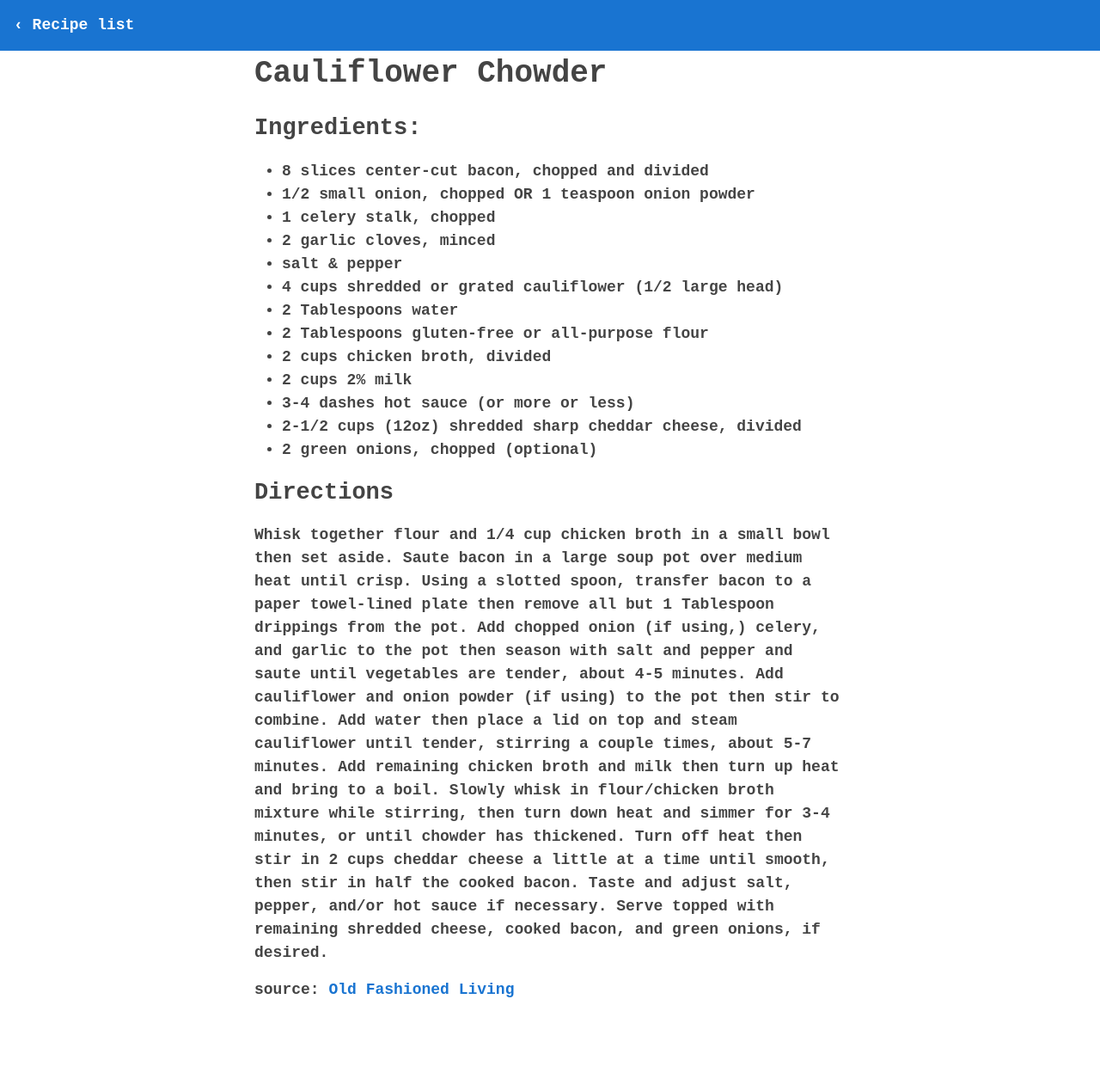
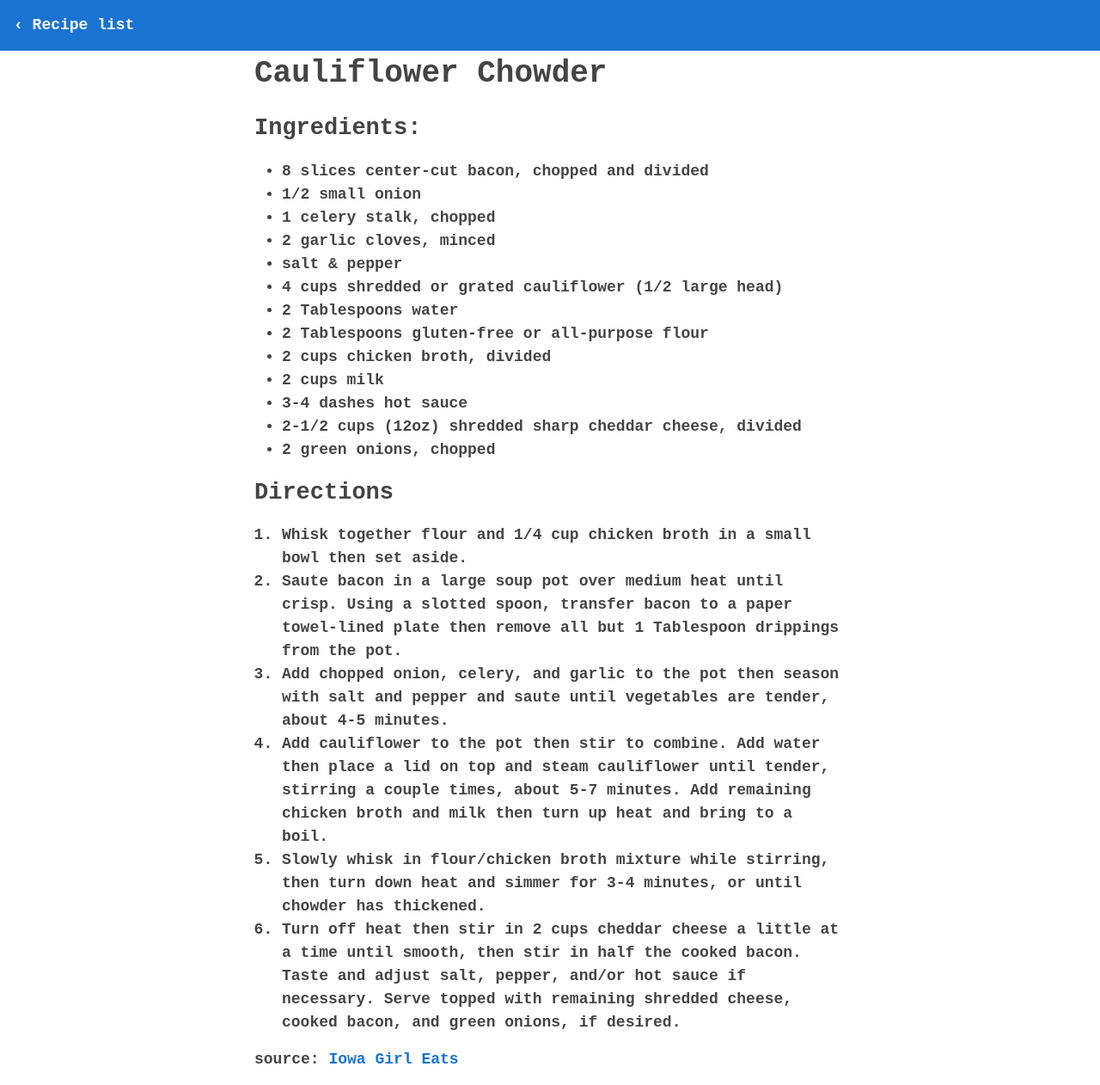
Before and after one commit to mattsugihara/recipes, a Jekyll site: the page built from _posts/2014-01-01-Cauliflower-Chowder.md, in a window 1280 px wide. Shown: the whole page at 86% size. Built offline with Jekyll 4.4.1, drawn with Linux system fonts in a browser that asks for light colours; some web fonts are replaced; before the commit the page ends 1181 px from its top, so only the background shows below that.

Commit message:
automatic push

```diff
--- a/_posts/2014-01-01-Cauliflower-Chowder.md
+++ b/_posts/2014-01-01-Cauliflower-Chowder.md
@@ -3,7 +3,7 @@ layout: recipe
 ---
 ##Ingredients:
 - 8 slices center-cut bacon, chopped and divided
-- 1/2 small onion, chopped OR 1 teaspoon onion powder
+- 1/2 small onion
 - 1 celery stalk, chopped
 - 2 garlic cloves, minced
 - salt & pepper
@@ -11,15 +11,17 @@ layout: recipe
 - 2 Tablespoons water
 - 2 Tablespoons gluten-free or all-purpose flour
 - 2 cups chicken broth, divided
-- 2 cups 2% milk
-- 3-4 dashes hot sauce (or more or less)
+- 2 cups milk
+- 3-4 dashes hot sauce
 - 2-1/2 cups (12oz) shredded sharp cheddar cheese, divided
-- 2 green onions, chopped (optional)
+- 2 green onions, chopped
 
 ##Directions
-Whisk together flour and 1/4 cup chicken broth in a small bowl then set aside.
-Saute bacon in a large soup pot over medium heat until crisp. Using a slotted spoon, transfer bacon to a paper towel-lined plate then remove all but 1 Tablespoon drippings from the pot. Add chopped onion (if using,) celery, and garlic to the pot then season with salt and pepper and saute until vegetables are tender, about 4-5 minutes.
-Add cauliflower and onion powder (if using) to the pot then stir to combine. Add water then place a lid on top and steam cauliflower until tender, stirring a couple times, about 5-7 minutes. Add remaining chicken broth and milk then turn up heat and bring to a boil.
-Slowly whisk in flour/chicken broth mixture while stirring, then turn down heat and simmer for 3-4 minutes, or until chowder has thickened. Turn off heat then stir in 2 cups cheddar cheese a little at a time until smooth, then stir in half the cooked bacon. Taste and adjust salt, pepper, and/or hot sauce if necessary. Serve topped with remaining shredded cheese, cooked bacon, and green onions, if desired.
+1. Whisk together flour and 1/4 cup chicken broth in a small bowl then set aside.
+2. Saute bacon in a large soup pot over medium heat until crisp. Using a slotted spoon, transfer bacon to a paper towel-lined plate then remove all but 1 Tablespoon drippings from the pot.
+3. Add chopped onion, celery, and garlic to the pot then season with salt and pepper and saute until vegetables are tender, about 4-5 minutes.
+4. Add cauliflower to the pot then stir to combine. Add water then place a lid on top and steam cauliflower until tender, stirring a couple times, about 5-7 minutes. Add remaining chicken broth and milk then turn up heat and bring to a boil.
+5. Slowly whisk in flour/chicken broth mixture while stirring, then turn down heat and simmer for 3-4 minutes, or until chowder has thickened.
+6. Turn off heat then stir in 2 cups cheddar cheese a little at a time until smooth, then stir in half the cooked bacon. Taste and adjust salt, pepper, and/or hot sauce if necessary. Serve topped with remaining shredded cheese, cooked bacon, and green onions, if desired.
 
-source: [Old Fashioned Living](http://oldfashionedliving.com/biscuits.html">http://oldfashionedliving.com/biscuits.html)
+source: [Iowa Girl Eats](http://iowagirleats.com/2012/09/25/bacon-cheddar-cauliflower-chowder-a-low-carb-alternative-to-baked-potato-soup/)
```
